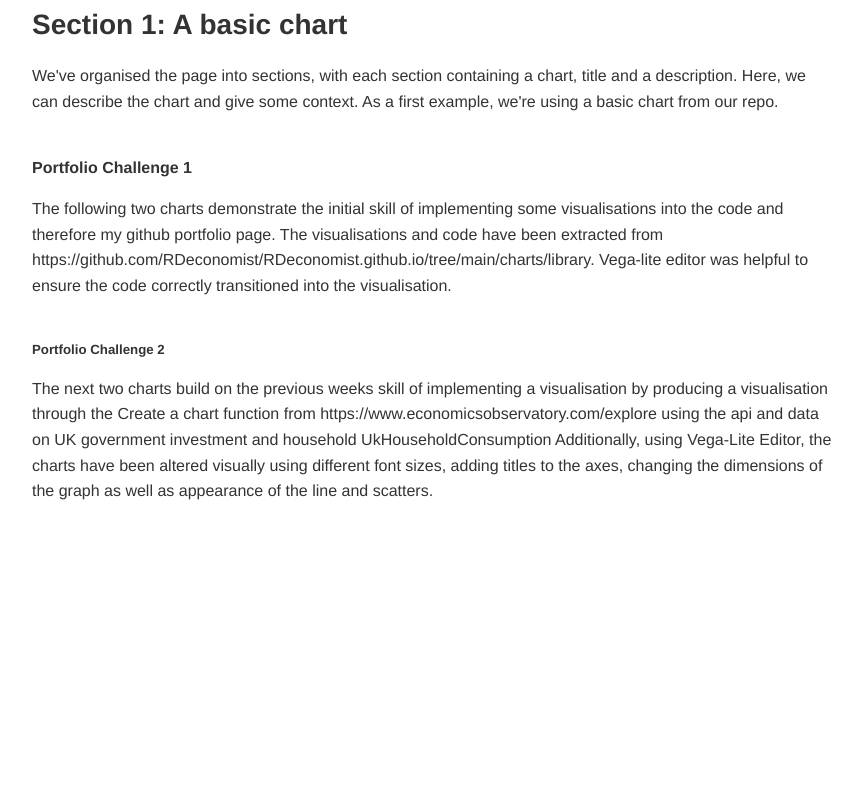
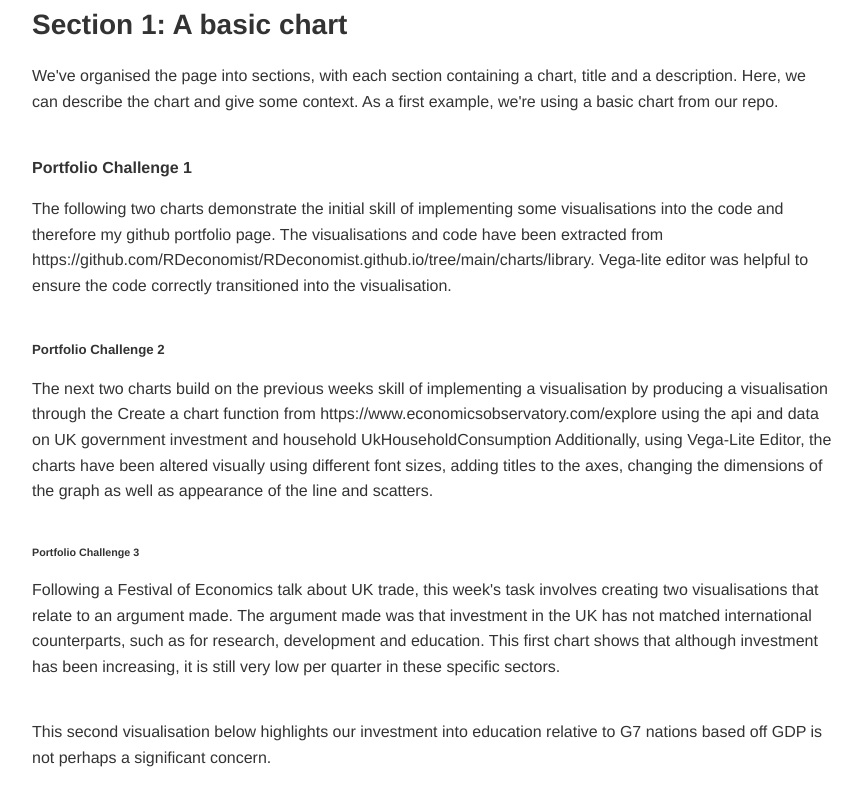
Before and after one commit to OliverGriffiths287/OliverGriffiths287.github.io, a plain HTML site: page index.html in a window 1280 px wide. Shown: the part 315-1120 px from the top of the page, without its empty margins (208-1070 px from the left). Before the commit the page ends 859 px from the top, so only its background shows below. Drawn offline with Linux system fonts and the light colour scheme; a script that the page names is missing.

Commit message:
Add files via upload

```diff
--- a/index.html
+++ b/index.html
@@ -158,6 +158,39 @@
         vegaEmbed('#Location5', figure_5_spec)
     </script>
 
+    <section>
+        <div class="chart-description">
+         <h6>Portfolio Challenge 3</h6>
+            <p> Following a Festival of Economics talk about UK trade, this week's task involves creating two visualisations that relate to an argument made.
+                The argument made was that investment in the UK has not matched international counterparts, such as for research, development and education.
+                This first chart shows that although investment has been increasing, it is still very low per quarter in these specific sectors.
+            </p>
+        </div>
+       <figure id="Location6"></figure>
+    </section>
+
+    <script>
+        let figure_6_spec = "ResearchInvestment.json";
+                                                                                                                 // You should have a spec for a graph in this same folder. Just specify its name here, e.g. let figure_1_spec = "chart1.json"
+
+        vegaEmbed('#Location6', figure_6_spec)
+    </script>
+
+    <section>
+        <div class="chart-description">
+            <p> This second visualisation below highlights our investment into education relative to G7 nations based off GDP is not perhaps a significant concern.
+            </p>
+        </div>
+       <figure id="Location7"></figure>
+    </section>
+
+    <script>
+        let figure_7_spec = "Education_Expenditure.json";
+                                                                                                             // You should have a spec for a graph in this same folder. Just specify its name here, e.g. let figure_1_spec = "chart1.json"
+
+        vegaEmbed('#Location7', figure_7_spec)
+    </script>
+
 
 </body>
 
```
